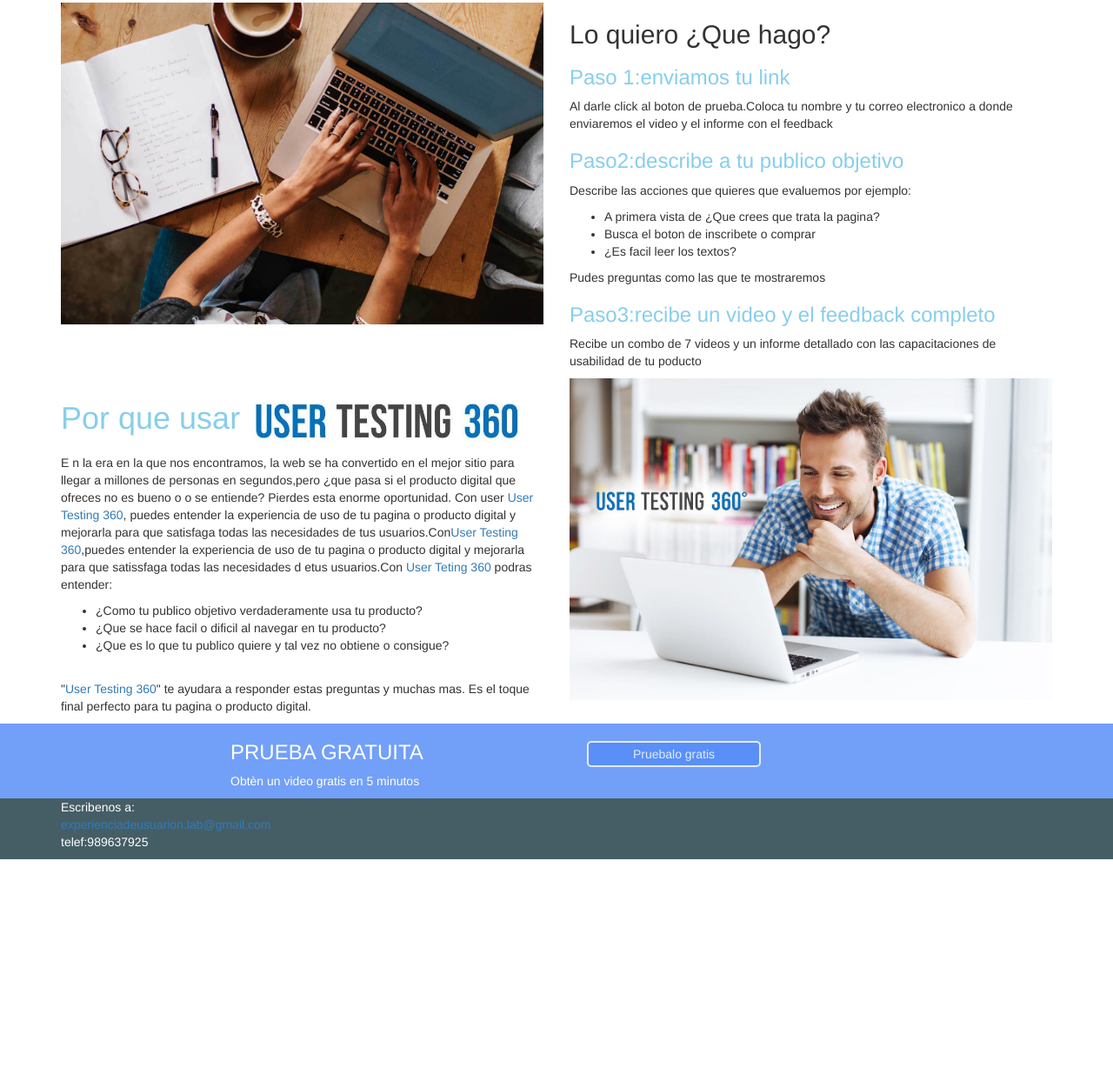
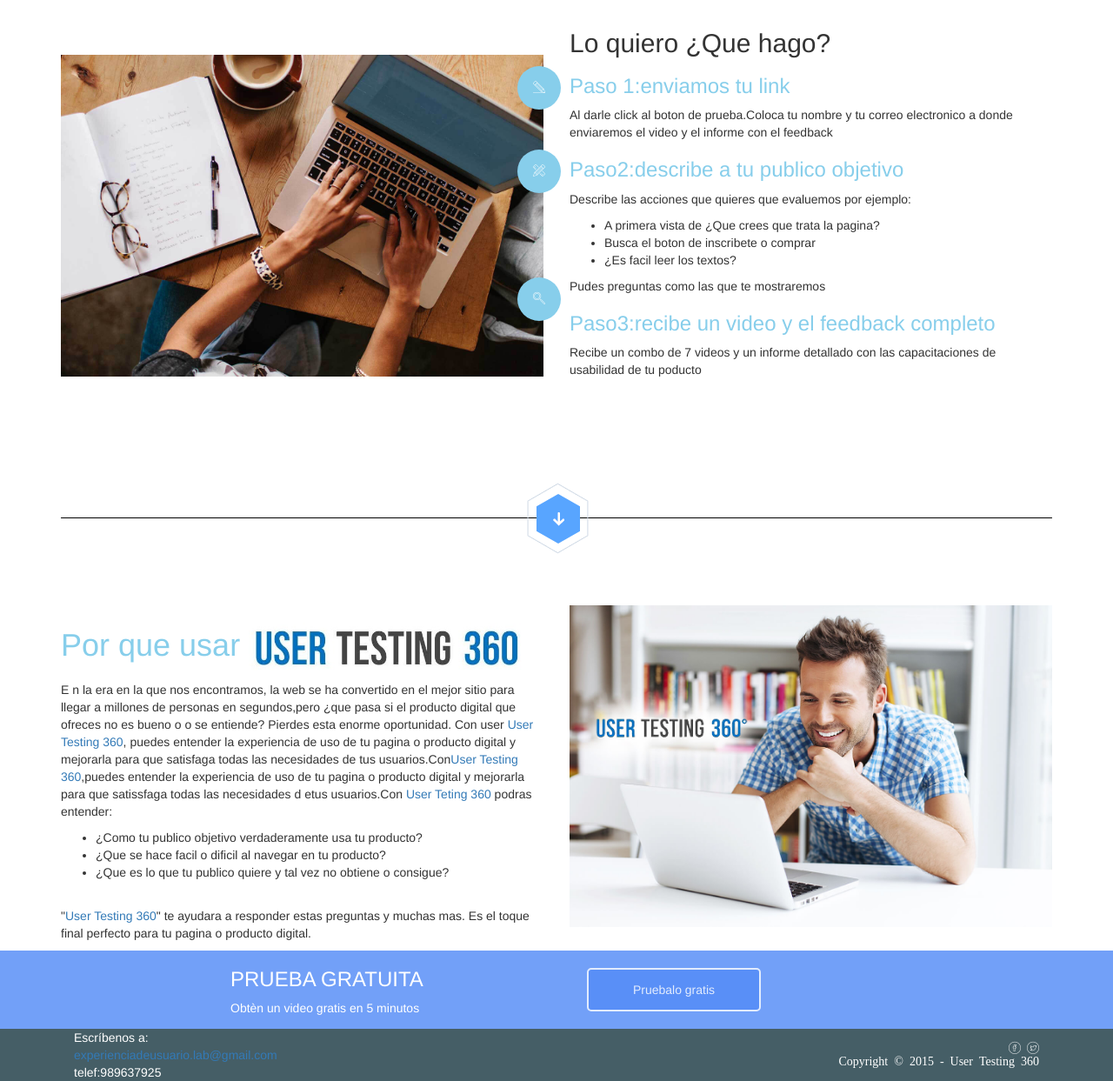
Before and after one commit to IsamarCDavila/User-Testing, a plain HTML site: page index.html in a window 1280 px wide. Shown: the part 1252-2495 px from the top of the page at 87% size. Before the commit the page ends 2240 px from the top, so only its background shows below. Drawn offline with Linux system fonts and the light colour scheme; grey boxes are pictures that could not be loaded; files whose address does not match are found by name.

Commit message:
fin_estilos

```diff
--- a/css/main.css
+++ b/css/main.css
@@ -1,27 +1,50 @@
 /**{
 	outline: 1px solid rgba(255, 0, 0, 0.4);
 }
+*/
 .fondo{
 	background: rgba(0,0,0,0.5);
 }
-*/
-
+.logo{
+	margin-top: 15px;
+}
 header{
 
 	background: url("../image/large.jpg") no-repeat;
 	background-size: cover;
 	height: 500px;
-	padding-top:50px;
+	/*padding-top:50px;*/
 
+}
+.navegar{
+	margin-top: 30px;
 }
 .linea{
 	height: 1px;
 	background: black;
 	text-align: center;
 }
+
+
 .separador{
 	position: relative;
 	top:-3.7em;
+}
+.icon{
+
+	width: 50px;
+	height: 50px;
+	line-height: 50px;
+	text-align: center;
+	border-radius:200px;
+	background-color: skyblue;
+	color:white;
+	position: absolute;
+	left: -60px;
+}
+.contenido{
+	position: relative;
+	top:-150px;
 }
 
 .list-inline{
@@ -32,7 +55,7 @@ ul li a{
 	color:white;
 }
 .phrase{
-	padding:115px;
+	padding:130px;
 	margin-right: 200px;
 	margin-left: 200px;
 	color:white;
@@ -48,7 +71,7 @@ ul li a{
 	border-radius: 5px;
 	width: 200px;
 	border:2px solid white;
-	height: 30px;
+	height: 50px;
 	margin: 20px;
 }
 .flecha{
@@ -86,3 +109,7 @@ footer{
 	background-color: #455E66;
 	color:white;
 }
+.icon-copy{
+	margin-top: 15px;
+	text-align:right;
+}
--- a/index.html
+++ b/index.html
@@ -17,10 +17,10 @@
 				<div class="container">
 					<div class="row">
 						<div class="col-md-3">
-							<img src="image/user-r.png" class="img-responsive" alt="">
+							<img  class="logo" src="image/user-r.png" class="img-responsive" alt="">
 						</div>
 						<div class="col-md-9">
-							<nav>
+							<nav class=navegar>
 								<ul class="list-inline">
 									<li><a href="#">¿Que me ofrece?</a></li>
 									<li><a href="#">¿Como funciona?</a></li>
@@ -87,7 +87,6 @@
 <br>
 <br>
 
-
 		<div class="linea">
 			<span class="separador">
 				<img src="image/separador.png">
@@ -118,18 +117,36 @@
 					</div>
 				</div>
 
-
+<br>
+<br>
+<br>
 				<div class="row">
 					<div class="fondo">
 						<div class="col-md-6">
+						<div></div>
 							<img class="img-responsive" src="image/sec-2.jpg">
 						</div>
 					</div>
 
 					<div class="col-md-6">
+					<br>
+					<br>
+					<br>
+
+						<br>
+
+						<br>
+
+						<div class="contenido">
 							<h2>Lo quiero ¿Que hago?</h2>
+							<div class="icon">
+							<i class="icon-pencil"></i>
+						</div>
 							<h3>Paso 1:enviamos tu link</h3>
 							<p>Al darle click al boton de prueba.Coloca tu nombre y tu correo electronico a donde enviaremos el video y el informe con el feedback</p>
+							<div class="icon">
+							<i class="icon-tools"></i>
+						</div>
 							<h3>Paso2:describe a tu publico objetivo</h3>
 							<p>Describe las acciones que quieres que evaluemos por ejemplo:</p>
 							<ul>
@@ -137,14 +154,29 @@
 								<li>Busca el boton de inscribete o comprar</li>
 								<li>¿Es facil leer los textos?</li>
 							</ul>
+							<div class="icon">
+							<i class="icon-magnifying-glass"></i>
+						</div>
 							<p>Pudes preguntas como las que te mostraremos</p>
 							<h3>Paso3:recibe un video y el feedback completo</h3>
 							<p>Recibe un combo de 7 videos y un informe detallado con las capacitaciones de usabilidad de tu poducto</p>
+						</div>
+
 
 					</div>
 				</div>
 
-
+		<div class="linea">
+			<span class="separador">
+				<img src="image/separador.png">
+			</span>
+		</div>
+<br>
+<br>
+<br>
+<br>
+<br>
+				<div class="columna">
 					<div class="row">
 					<div class="col-md-6">
 						<h1>Por que usar <img  class ="logo2"src="image/logo-2.jpg"></h1>
@@ -165,6 +197,8 @@
 					</div>
 				</div>
 			</div>
+				</div>
+
 		</section>
 		<div class="banner">
 			<div class="container">
@@ -184,9 +218,19 @@
 
 		<footer>
 			<div class="container">
-				<p>Escribenos a: <br> <a href="#">experienciadeusuarion.lab@gmail.com</a> <br> telef:989637925</p>
+				<div class="col-md-6">
+				Escríbenos a:
+				<br><a href="#">experienciadeusuario.lab@gmail.com</a>
+				<br>telef:989637925
 			</div>
-
+			<div class="col-md-6 icon-copy">
+				<div>
+					<i class="icon-facebook"></i>
+					<i class="icon-twitter"></i>
+				</div>
+				Copyright &copy 2015 - User Testing 360
+			</div>
+			</div>
 		</footer>
     </body>
 </html>
```
Lines whose indentation alone changed are shown as unchanged.
